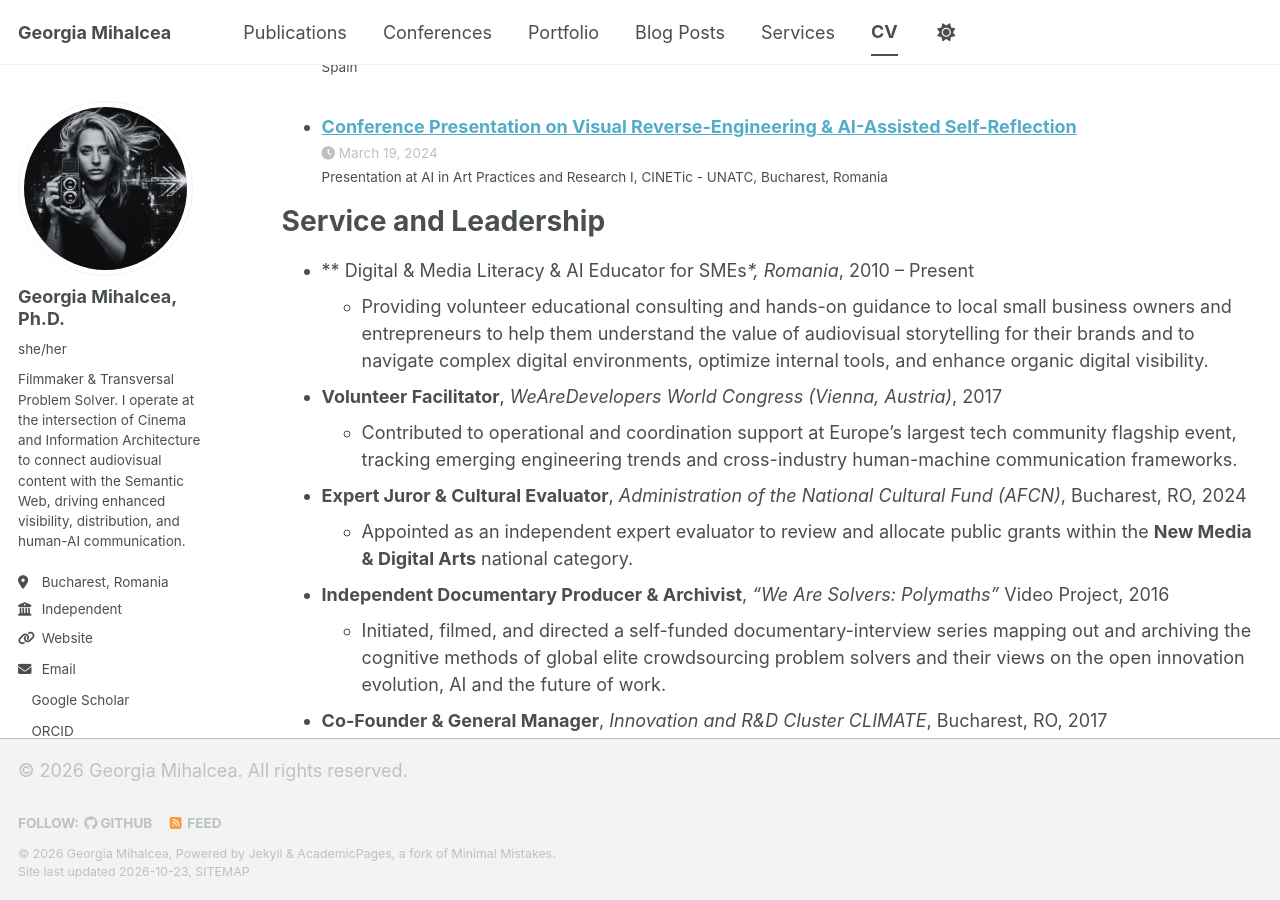
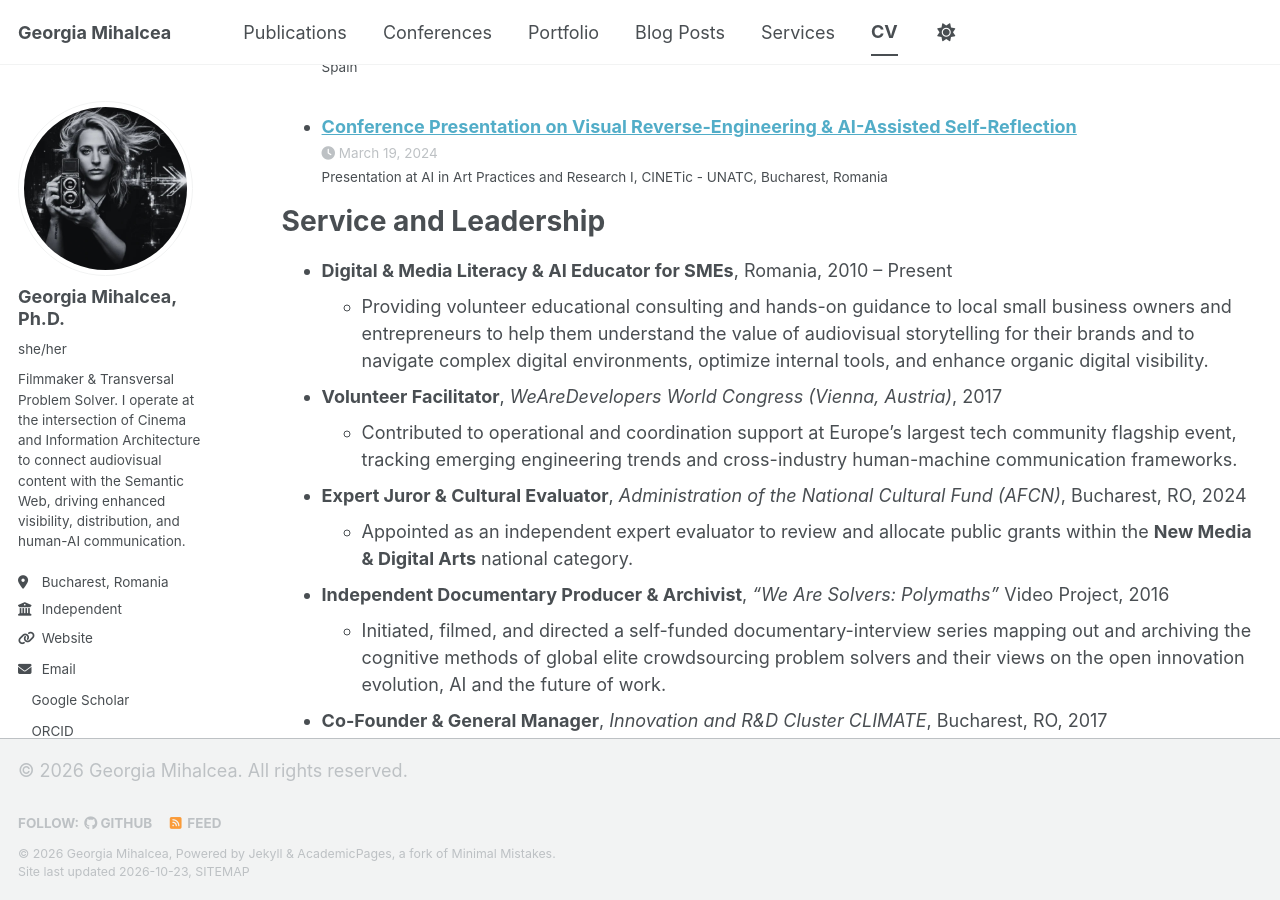
Before and after one commit to GeorgiaMihalcea/georgiamihalcea.github.io, a Jekyll site: the page built from _pages/cv.md, in a window 1280 px wide and 900 px high, scrolled down 3892 px. Built offline with Jekyll 4.4.1, drawn with Linux system fonts in a browser that asks for light colours; a style sheet for code colours, icons or effects is not loaded.

Commit message:
Fix formatting in CV section for clarity

```diff
--- a/_pages/cv.md
+++ b/_pages/cv.md
@@ -107,7 +107,7 @@ Talks
 Service and Leadership
 ======
 
-*   ** Digital & Media Literacy & AI Educator for SMEs**, Romania*, 2010 – Present
+*   **Digital & Media Literacy & AI Educator for SMEs**, Romania, 2010 – Present
     *   Providing volunteer educational consulting and hands-on guidance to local small business owners and entrepreneurs to help them understand the value of audiovisual storytelling for their brands and to navigate complex digital environments, optimize internal tools, and enhance organic digital visibility.
 
 *   **Volunteer Facilitator**, *WeAreDevelopers World Congress (Vienna, Austria)*, 2017
```
